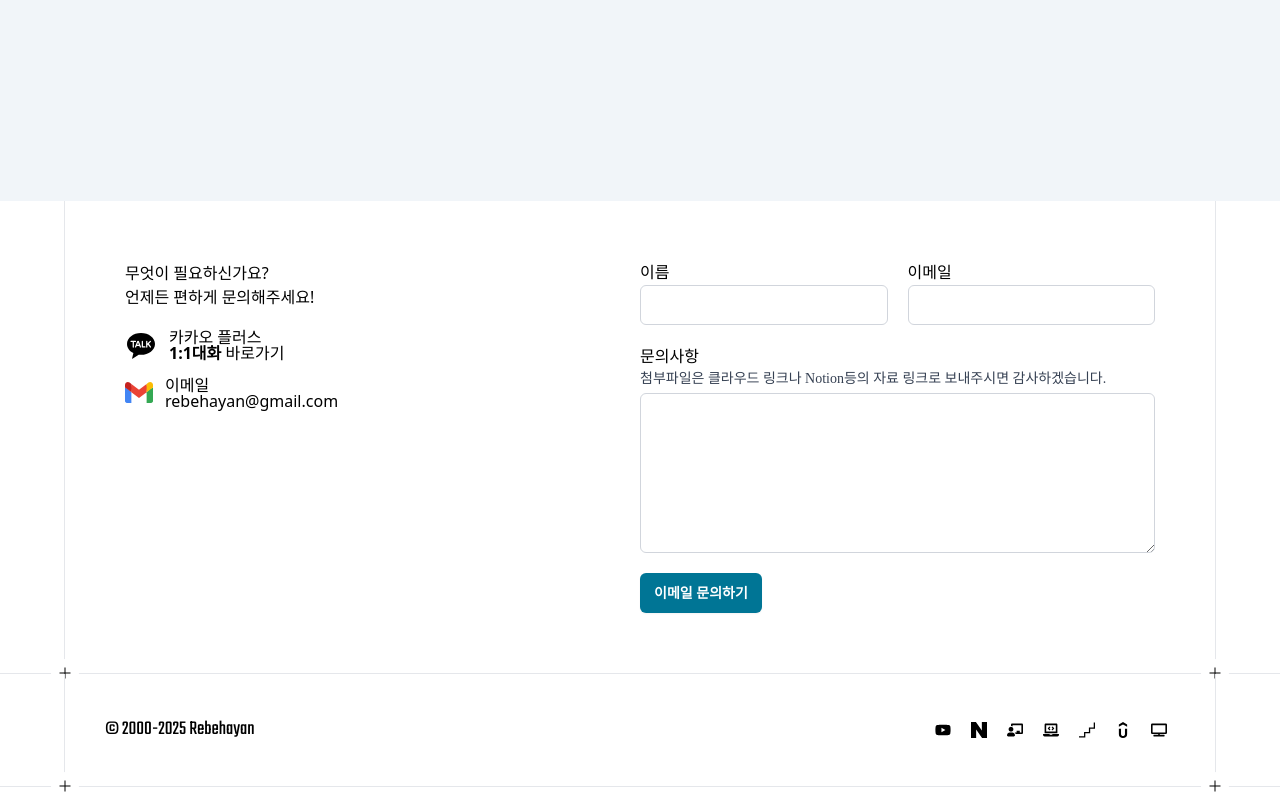
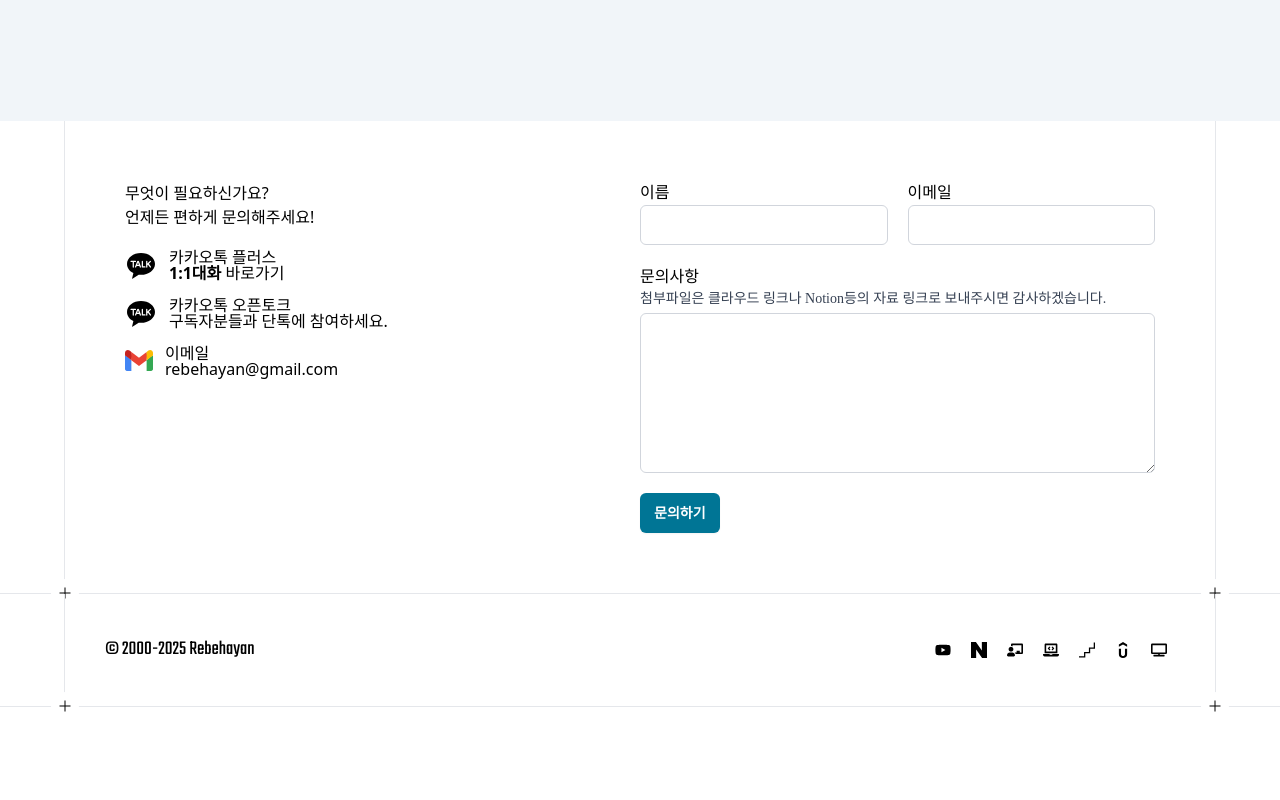
Before and after one commit to rebehayan/portfolio, a React (Vite) app: page /contact in a window 1280 px wide. Shown: the part 1079-1879 px from the top of the page. After the commit the page ends 1799 px from the top, so only its background shows below. Built offline with nearby package versions, Linux system fonts and the light colour scheme; no server answers; a web font is replaced by a local one.

Commit message:
contact 콘텐츠 추가

```diff
--- a/src/components/Email.jsx
+++ b/src/components/Email.jsx
@@ -69,7 +69,7 @@ export const Email = () => {
         </div>
         <input
           type="submit"
-          value="이메일 문의하기"
+          value="문의하기"
           className="rounded-md cursor-pointer bg-cyan-700 px-3.5 py-2.5 text-center text-sm font-semibold text-white shadow-xs hover:bg-cyan-500 focus-visible:outline-2 focus-visible:outline-offset-2 focus-visible:outline-cyan-600 justify-self-start"
         />
       </fieldset>
--- a/src/pages/Contact.jsx
+++ b/src/pages/Contact.jsx
@@ -15,7 +15,7 @@ export default function Contact() {
           <div className="bg-gray-200 col-start-2 col-end-3 row-start-3 row-end-5">4</div>
         </div>
       </section>
-      <section className="h-[60vh] bg-slate-100"></section>
+      <section className="h-[50vh] bg-slate-100"></section>
       <section className="area">
         <div className="grid grid-cols-2">
           <div>
@@ -33,8 +33,23 @@ export default function Contact() {
                     />
                   </svg>
                   <span className="leading-[1]">
-                    카카오 플러스
+                    카카오톡 플러스
                     <br /> <strong className="font-bold">1:1대화</strong> 바로가기
+                  </span>
+                </a>
+              </li>
+              <li>
+                <a href="" className="flex items-center gap-3">
+                  <svg xmlns="http://www.w3.org/2000/svg" className="w-8" viewBox="0 0 24 24" fill="#FEE500">
+                    <path
+                      fill="currentColor"
+                      d="M12 3c5.8 0 10.501 3.664 10.501 8.185c0 4.52-4.701 8.184-10.5 8.184a13.51 13.51 0 0 1-1.727-.11l-4.408 2.883c-.501.265-.678.236-.472-.413l.892-3.678c-2.88-1.46-4.785-3.99-4.785-6.866c0-4.52 4.7-8.185 10.5-8.185Zm5.908 8.06l1.47-1.424a.472.472 0 0 0-.656-.678l-1.928 1.866V9.282a.472.472 0 0 0-.944 0v2.557a.472.472 0 0 0 0 .222V13.5a.472.472 0 0 0 .944 0v-1.363l.427-.413l1.428 2.033a.472.472 0 1 0 .773-.543l-1.514-2.155Zm-2.958 1.924h-1.46V9.297a.472.472 0 0 0-.943 0v4.159c0 .26.21.472.471.472h1.932a.472.472 0 1 0 0-.944Zm-5.857-1.091l.696-1.708l.638 1.707H9.093Zm2.523.487l.002-.016a.469.469 0 0 0-.127-.32l-1.046-2.8a.69.69 0 0 0-.627-.474a.696.696 0 0 0-.653.447l-1.662 4.075a.472.472 0 0 0 .874.357l.332-.813h2.07l.298.8a.472.472 0 1 0 .884-.33l-.345-.926ZM8.294 9.302a.472.472 0 0 0-.471-.472H4.578a.472.472 0 1 0 0 .944h1.16v3.736a.472.472 0 0 0 .944 0V9.774h1.14a.472.472 0 0 0 .472-.472Z"
+                    />
+                  </svg>
+                  <span className="leading-[1]">
+                    카카오톡 오픈토크
+                    <br />
+                    구독자분들과 단톡에 참여하세요.
                   </span>
                 </a>
               </li>
```
